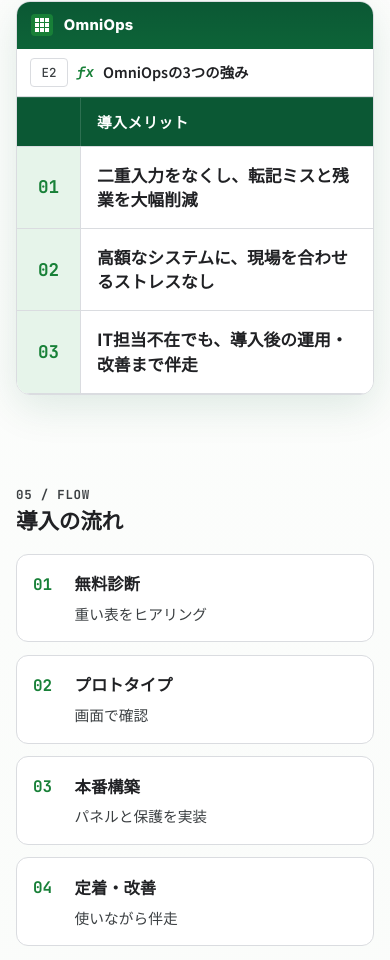
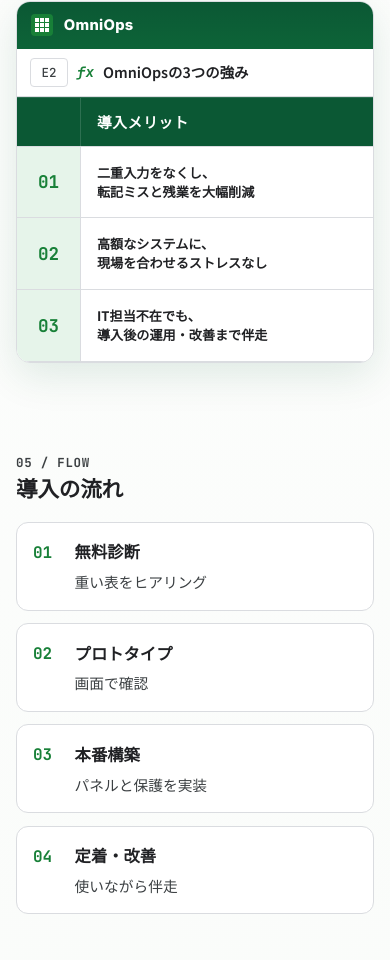
Before and after one commit to Yuri-0611/vsb-official, a plain HTML site: page site/omniops/index.html in a window 390 px wide. Shown: the part 2835-3795 px from the top of the page. Drawn offline with Linux system fonts and the light colour scheme.

Commit message:
Fix OmniOps strengths line breaks to match the business card. (#3)
Force a break after each 、 and keep each half on one line so mobile
no longer wraps mid-word in the three 導入メリット rows.

Co-authored-by: Cursor Agent <cursoragent@cursor.com>
Co-authored-by: Yuri-0611 <Yuri-0611@users.noreply.github.com>

```diff
--- a/site/omniops/index.html
+++ b/site/omniops/index.html
@@ -27,7 +27,7 @@
   <link rel="preconnect" href="https://fonts.googleapis.com" />
   <link rel="preconnect" href="https://fonts.gstatic.com" crossorigin />
   <link href="https://fonts.googleapis.com/css2?family=Inter:wght@500;700;800&family=JetBrains+Mono:ital,wght@0,500;0,700;1,700&family=Noto+Sans+JP:wght@400;500;600;700;800&display=swap" rel="stylesheet" />
-  <link rel="stylesheet" href="omniops.css?v=20261127e" />
+  <link rel="stylesheet" href="omniops.css?v=20261127f" />
   <script type="application/ld+json">
   {
     "@context": "https://schema.org",
@@ -534,19 +534,19 @@
           <div class="oo-strengths__row">
             <div class="oo-strengths__num">01</div>
             <div class="oo-strengths__body">
-              <h3>二重入力をなくし、転記ミスと残業を大幅削減</h3>
+              <h3><span class="oo-strengths__line">二重入力をなくし、</span><br /><span class="oo-strengths__line">転記ミスと残業を大幅削減</span></h3>
             </div>
           </div>
           <div class="oo-strengths__row">
             <div class="oo-strengths__num">02</div>
             <div class="oo-strengths__body">
-              <h3>高額なシステムに、現場を合わせるストレスなし</h3>
+              <h3><span class="oo-strengths__line">高額なシステムに、</span><br /><span class="oo-strengths__line">現場を合わせるストレスなし</span></h3>
             </div>
           </div>
           <div class="oo-strengths__row">
             <div class="oo-strengths__num">03</div>
             <div class="oo-strengths__body">
-              <h3>IT担当不在でも、導入後の運用・改善まで伴走</h3>
+              <h3><span class="oo-strengths__line">IT担当不在でも、</span><br /><span class="oo-strengths__line">導入後の運用・改善まで伴走</span></h3>
             </div>
           </div>
         </div>
--- a/site/omniops/omniops.css
+++ b/site/omniops/omniops.css
@@ -926,8 +926,13 @@ html:not(.js) .oo-video__poster {
 }
 
 .oo-strengths__body h3 {
-  font-size: clamp(0.95rem, 2.6vw, 1.08rem);
+  font-size: clamp(0.82rem, 2.35vw, 1.08rem);
   line-height: 1.45;
+}
+
+.oo-strengths__line {
+  display: inline-block;
+  white-space: nowrap;
 }
 
 .oo-final__person {
@@ -990,7 +995,6 @@ html:not(.js) .oo-video__poster {
 
 .oo-strengths__body h3 {
   margin: 0;
-  font-size: 1.05rem;
 }
 
 .oo-strengths__body p {
```
